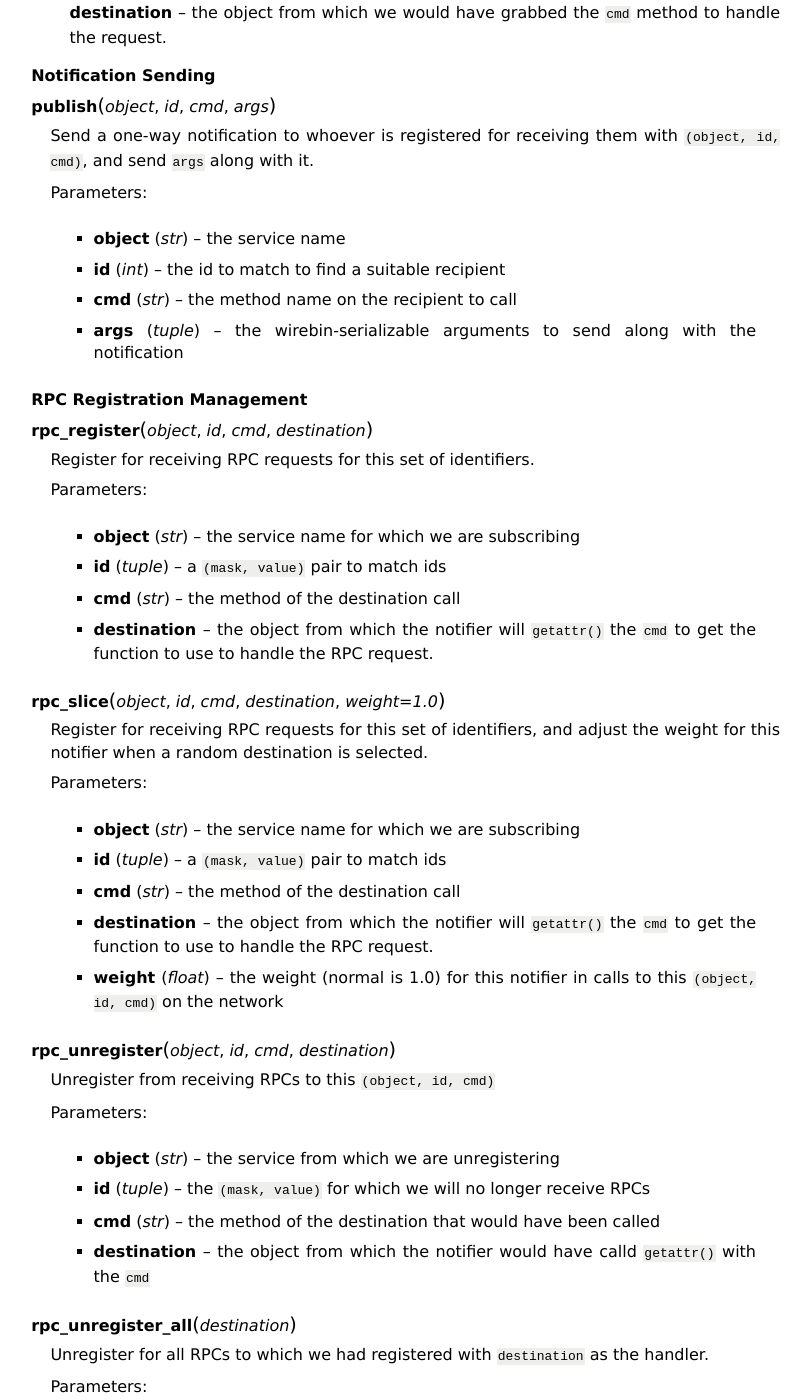
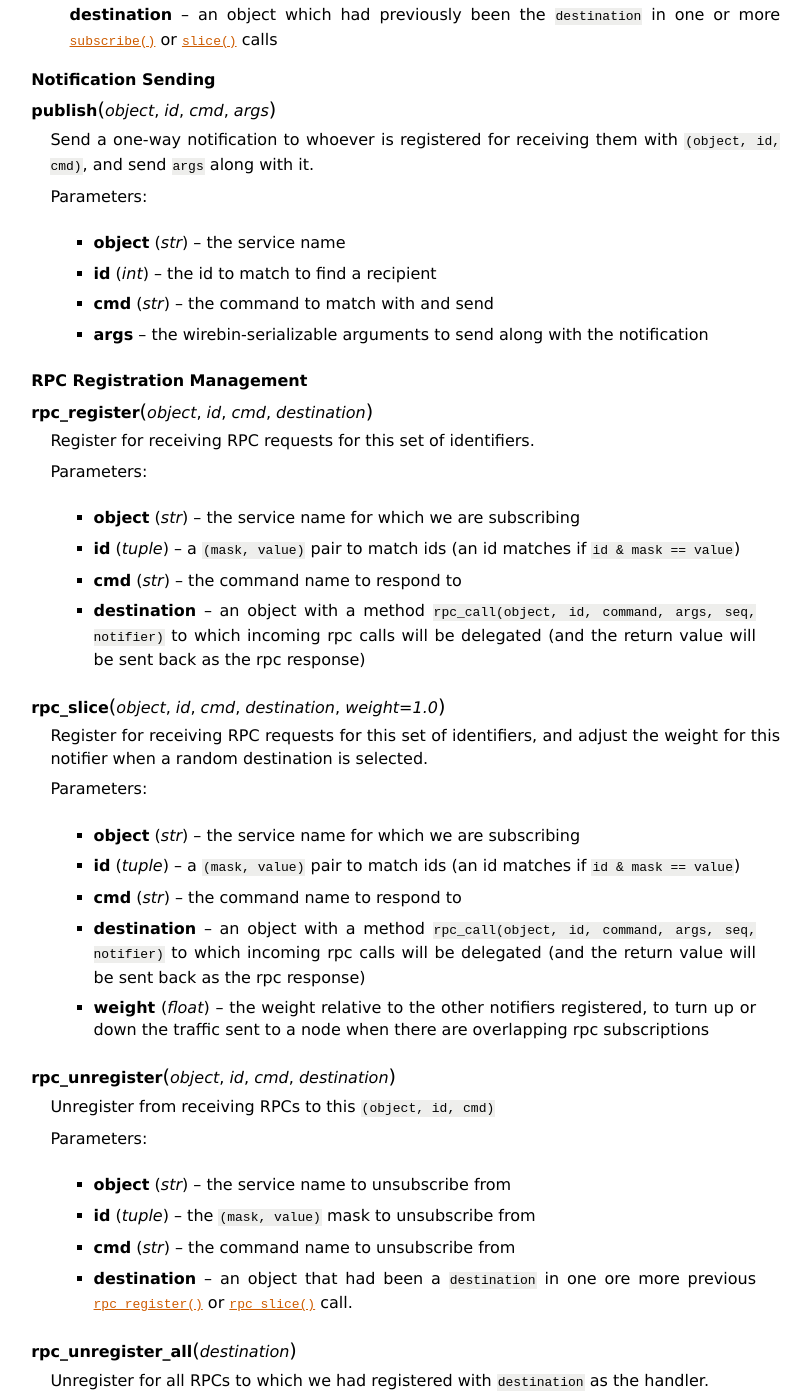
Before and after one commit to slideinc/notifier, a Sphinx documentation site: the page built from docs/source/notifier/coroutines.rst, in a window 1280 px wide and 1400 px high, scrolled down 1628 px. Shown: the whole window, without its empty margins (68-879 px from the left). Built offline with Sphinx 7.4.7, drawn with Linux system fonts in a browser that asks for light colours; some of the changed text lies outside the part shown.

Commit message:
lots of docs corrections and improvements

```diff
--- a/docs/source/notifier/access.rst
+++ b/docs/source/notifier/access.rst
@@ -18,7 +18,7 @@
         :class:`Notifier <notifier.coroutines.Notifier>` or a
         :class:`Publisher <notifier.publish.Publisher>`, or it can also be a
         :class:`SplitAccess` wrapping either real notifier.
-    :param cmd: the method of the service
+    :param cmd: the remote command to execute
     :type cmd: str
     :param ids: the id(s) for finding the RPC destination(s)
     :type ids: int or list of ints
@@ -53,7 +53,7 @@
         :class:`Notifier <notifier.coroutines.Notifier>` or a
         :class:`Publisher <notifier.publish.Publisher>`, or it can also be a
         :class:`SplitAccess` wrapping either real notifier.
-    :param cmd: the method of the service
+    :param cmd: the remote command to execute
     :type cmd: str
     :param args:
         arguments to send with the RPC -- :mod:`service <notifier.service>`
--- a/docs/source/notifier/coroutines.rst
+++ b/docs/source/notifier/coroutines.rst
@@ -41,13 +41,15 @@
         :param object:
             the service name for which we are subscribing to messages
         :type object: str
-        :param id: a ``(mask, value)`` pair to match ids
+        :param id:
+            a ``(mask, value)`` pair to match ids (an id matches if
+            ``id & mask == value``)
         :type id: tuple
-        :param cmd: the method of the destination to call
+        :param cmd: the command name to respond to
         :type cmd: str
         :param destination:
-            the object from which we grab the ``cmd`` method to handle the
-            request.
+            an object with a method ``notify(object, id, cmd, args)`` to which
+            incoming notifications will be delegated.
 
     .. method:: slice(object, id, cmd, destination, weight=1.0)
 
@@ -58,16 +60,19 @@
         :param object:
             the service name for which we are subscribing to messages
         :type object: str
-        :param id: a ``(mask, value)`` pair to match ids
+        :param id:
+            a ``(mask, value)`` pair to match ids (an id matches if
+            ``id & mask == value``)
         :type id: tuple
-        :param cmd: the method of the destination to call
+        :param cmd: the command name to respond to
         :type cmd: str
         :param destination:
-            the object from which we grab the ``cmd`` method to handle the
-            request.
+            an object with a method ``notify(object, id, cmd, args)`` to which
+            incoming notifications will be delegated.
         :param weight:
-            the weight relative to the other nodes registered for
-            this event for random sends.
+            the weight relative to the other notifiers registered, to turn up
+            or down the traffic sent to a node when there are overlapping
+            subscriptions
         :type weight: float
 
     .. method:: unsubscribe(object, id, cmd, destination)
@@ -75,24 +80,24 @@
         Unregister from receiving notifications to object/id
 
         :param object:
-            the service name from which we are unsubscribing
+            the service name to unsubscribe from
         :type object: str
-        :param id: the ``(mask, value)`` for which we will no longer receive
+        :param id: the ``(mask, value)`` mask to unsubscribe from
         :type id: tuple
-        :param cmd: the method of the destination to call
+        :param cmd: the command name to unsubscribe from
         :type cmd: str
         :param destination:
-            the object from which we would have grabbed the ``cmd`` method to
-            handle the request.
+            an object that had been a ``destination`` in a previous
+            :meth:`subscribe` or :meth:`slice` call.
 
-    .. method:: unregister_all(destination)
+    .. method:: unsubscribe_all(destination)
 
-        Unregister from receiving all notifications for which the notifier is
+        Unsubscribe from receiving all notifications for which the notifier is
         currently subscribed and delgating to ``destination``.
 
         :param destination:
-            the object from which we would have grabbed the ``cmd`` method to
-            handle the request.
+            an object which had previously been the ``destination`` in one or
+            more :meth:`subscribe` or :meth:`slice` calls
 
     **Notification Sending**
 
@@ -103,14 +108,13 @@
 
         :param object: the service name
         :type object: str
-        :param id: the id to match to find a suitable recipient
+        :param id: the id to match to find a recipient
         :type id: int
-        :param cmd: the method name on the recipient to call
+        :param cmd: the command to match with and send
         :type cmd: str
         :param args:
             the wirebin-serializable arguments to send along with the
             notification
-        :type args: tuple
 
     **RPC Registration Management**
 
@@ -120,13 +124,17 @@
 
         :param object: the service name for which we are subscribing
         :type object: str
-        :param id: a ``(mask, value)`` pair to match ids
+        :param id:
+            a ``(mask, value)`` pair to match ids (an id matches if
+            ``id & mask == value``)
         :type id: tuple
-        :param cmd: the method of the destination call
+        :param cmd: the command name to respond to
         :type cmd: str
         :param destination:
-            the object from which the notifier will ``getattr()`` the ``cmd``
-            to get the function to use to handle the RPC request.
+            an object with a method
+            ``rpc_call(object, id, command, args, seq, notifier)`` to which
+            incoming rpc calls will be delegated (and the return value will be
+            sent back as the rpc response)
 
     .. method:: rpc_slice(object, id, cmd, destination, weight=1.0)
 
@@ -136,32 +144,37 @@
 
         :param object: the service name for which we are subscribing
         :type object: str
-        :param id: a ``(mask, value)`` pair to match ids
+        :param id:
+            a ``(mask, value)`` pair to match ids (an id matches if
+            ``id & mask == value``)
         :type id: tuple
-        :param cmd: the method of the destination call
+        :param cmd: the command name to respond to
         :type cmd: str
         :param destination:
-            the object from which the notifier will ``getattr()`` the ``cmd``
-            to get the function to use to handle the RPC request.
+            an object with a method
+            ``rpc_call(object, id, command, args, seq, notifier)`` to which
+            incoming rpc calls will be delegated (and the return value will be
+            sent back as the rpc response)
         :param weight:
-            the weight (normal is 1.0) for this notifier in calls to this
-            ``(object, id, cmd)`` on the network
+            the weight relative to the other notifiers registered, to turn up
+            or down the traffic sent to a node when there are overlapping
+            rpc subscriptions
         :type weight: float
 
     .. method:: rpc_unregister(object, id, cmd, destination)
 
         Unregister from receiving RPCs to this ``(object, id, cmd)``
 
-        :param object: the service from which we are unregistering
+        :param object:
+            the service name to unsubscribe from
         :type object: str
-        :param id:
-            the ``(mask, value)`` for which we will no longer receive RPCs
+        :param id: the ``(mask, value)`` mask to unsubscribe from
         :type id: tuple
-        :param cmd: the method of the destination that would have been called
+        :param cmd: the command name to unsubscribe from
         :type cmd: str
         :param destination:
-            the object from which the notifier would have calld ``getattr()``
-            with the ``cmd``
+            an object that had been a ``destination`` in one ore more previous
+            :meth:`rpc_register` or :meth:`rpc_slice` call.
 
     .. method:: rpc_unregister_all(destination)
 
@@ -169,25 +182,24 @@
         as the handler.
 
         :param destination:
-            An object that had been used as the ``destination`` in
-            :meth:`rpc_register` or :meth:`rpc_slice` calls
+            an object that had been a ``destination`` in one ore more previous
+            :meth:`rpc_register` or :meth:`rpc_slice` call.
 
     **RPC Calling**
 
     .. method:: rpc(object, id, cmd, args, timeout=None)
 
         Send an RPC request to a registered receiver for ``(object, id, cmd)``,
-        passing arguments tuple ``args``. Block waiting for the response,
-        limiting the wait to ``timeout`` seconds, if ``timeout`` is provided.
+        passing arguments ``args``. Block waiting for the response, limiting
+        the wait to ``timeout`` seconds (if ``timeout`` is provided).
 
         :param object: the service name
         :type object: str
-        :param id: the identifier matched to find a specific handler
+        :param id: the integer id used in services' ``(mask, value)`` matching
         :type id: int
-        :param cmd: the method of the service we are calling
+        :param cmd: the command name being sent
         :type cmd: str
-        :param args: arguments send in the RPC request
-        :type args: tuple
+        :param args: arguments sent in the RPC request
         :param timeout: the maximum time to wait for the response
         :type timeout: int or float
 
@@ -196,17 +208,16 @@
     .. method:: rpcs(object, id_list, cmd, args, timeout=None)
 
         Sends one RPC request per id in ``id_list``, equivalent to
-        ``len(id_list)`` ``rpc()`` calls except when it blocks it waits on them
-        all in parallel.
+        ``len(id_list)`` :meth:`rpc` calls except that when it blocks it waits on
+        them all in parallel.
 
         :param object: the service name
         :type object: str
-        :param id_list: the identifiers matched to find a specific handlers
+        :param id_list: the ``id`` list
         :type id_list: list of ints
-        :param cmd: the method of the service we are calling
+        :param cmd: the command in the rpc requests
         :type cmd: str
         :param args: arguments send in the RPC requests
-        :type args: tuple
         :param timeout: the maximum time to wait for the response
         :type timeout: int or float
 
@@ -223,15 +234,12 @@
         :type object: str
         :param id: the identifier matched to find a specific handler
         :type id: int
-        :param cmd: the method of the service we are calling
+        :param cmd: the command name to send
         :type cmd: str
-        :param args: arguments send in the RPC request
-        :type args: tuple
+        :param args: arguments sent in the RPC request
         :param source:
-            an object with a "rpc_response" method. that method must have the
-            signature ``rpc_response(object, id, cmd, results, sequence=None)``
-
-            ``object``, ``id``, and ``cmd`` will be the same as were provided
-            to the rpc_call method, ``results`` will be the result from the RPC
-            response, and sequence may be set to an int as an identifier of
-            which request to which it is responding.
+            an object with a
+            ``rpc_response(object, id, cmd, results)`` method, which will be
+            called when the response comes back. ``object``, ``id``, and
+            ``cmd`` will all be the same as the original :meth:`rpc_call`, and
+            ``results`` will be the value in the RPC response.
```
Also changed, not shown: docs/source/notifier/publish.rst (+18 -24 lines), docs/source/notifier/service.rst (+11 -7 lines).
